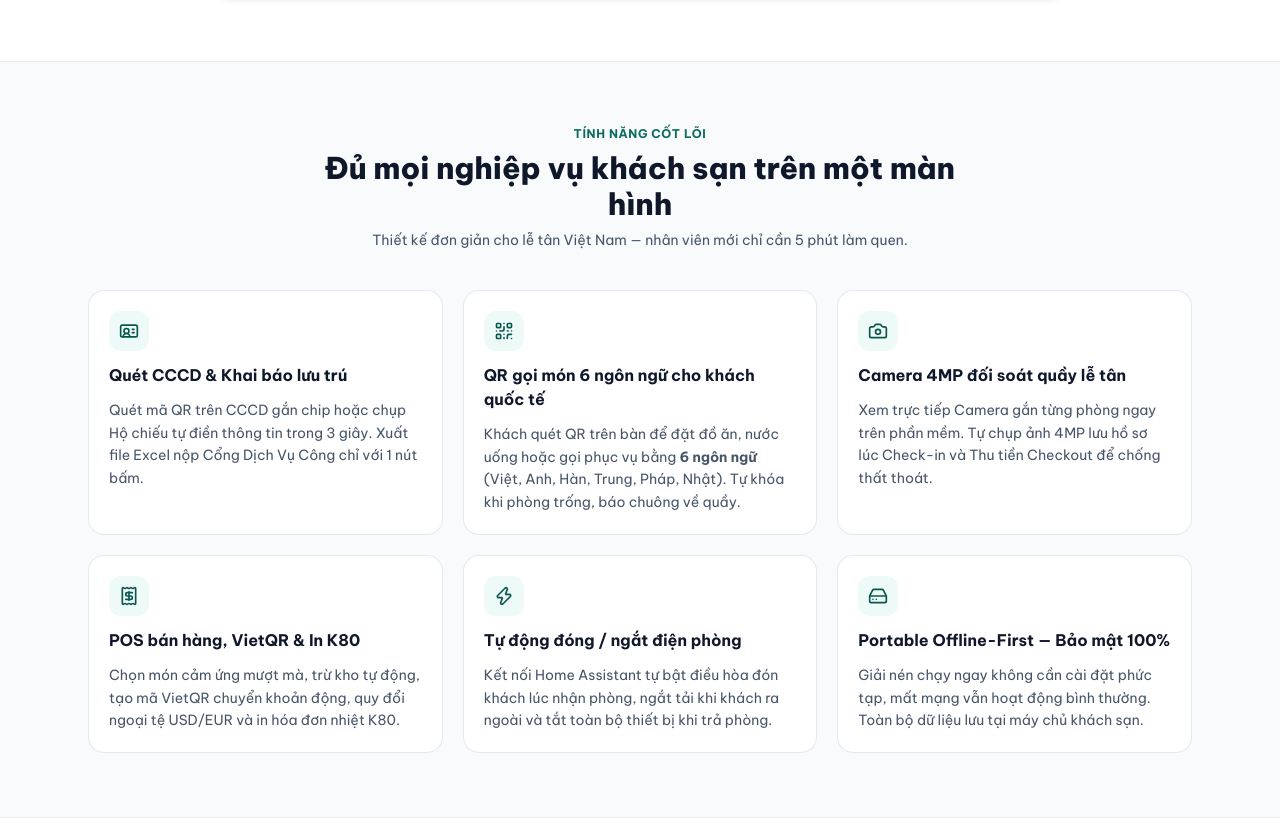
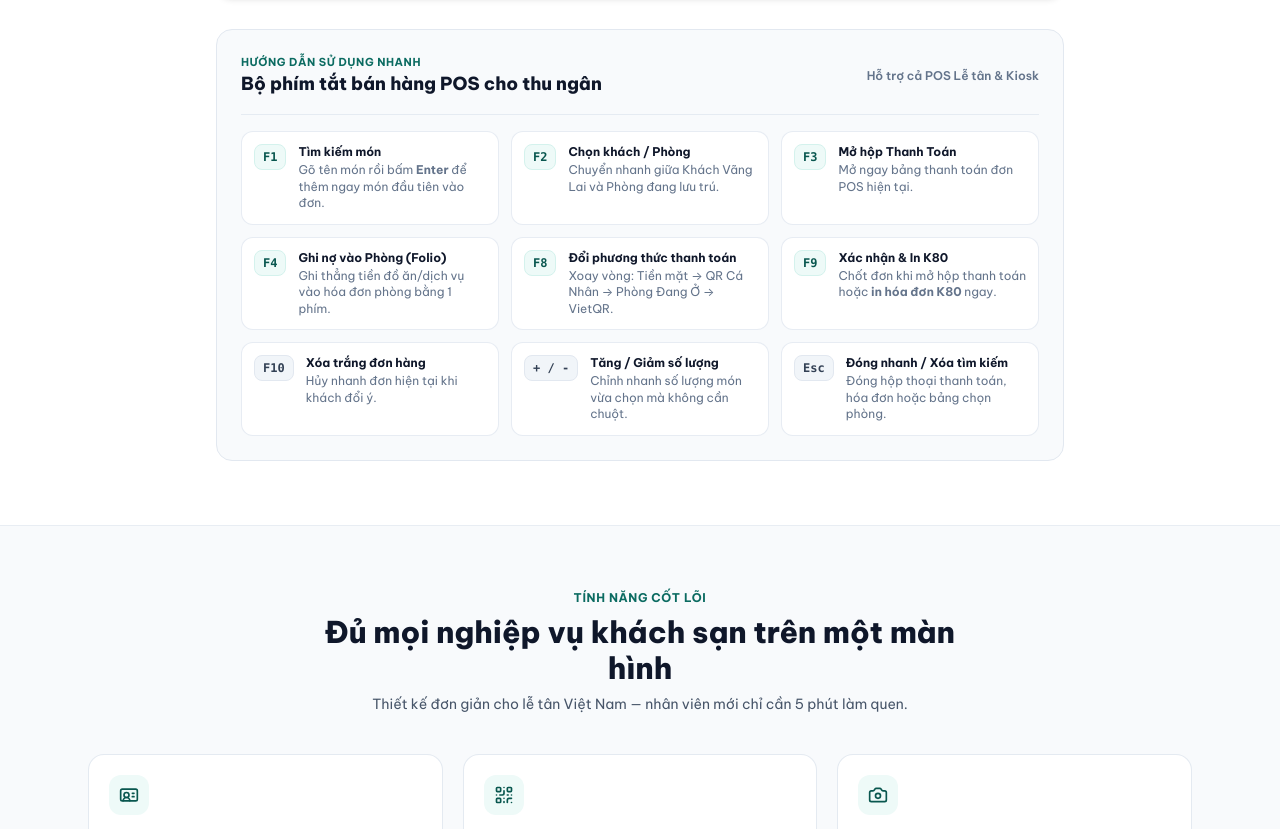
Before and after one commit to PhuongMinhVN/omoshop-landing, a plain HTML site: page index.html in a window 1280 px wide. Shown: the part 1404-2233 px from the top of the page. Drawn offline with nearby package versions, Linux system fonts and the light colour scheme.

Commit message:
feat: add POS keyboard shortcuts quick guide to omoshop.live

```diff
--- a/index.html
+++ b/index.html
@@ -277,6 +277,91 @@
           class="w-full aspect-video bg-black">
           <source id="demo-source" src="/assets/PMVN-SmartHotel-3D-Showcase-90s.mp4" type="video/mp4" />
         </video>
+      </div>
+
+      <!-- Bảng phím tắt POS hướng dẫn nhanh cho thu ngân -->
+      <div id="pos-shortcuts" class="mt-8 rounded-2xl bg-slate-50 border border-slate-200 p-5 sm:p-6">
+        <div class="flex flex-col sm:flex-row sm:items-center justify-between gap-2 pb-4 mb-4 border-b border-slate-200/80">
+          <div>
+            <p class="text-[11px] font-bold uppercase tracking-wider text-brand-600">Hướng dẫn sử dụng nhanh</p>
+            <h3 class="text-base sm:text-lg font-extrabold text-slate-900">Bộ phím tắt bán hàng POS cho thu ngân</h3>
+          </div>
+          <span class="text-xs font-semibold text-slate-500">Hỗ trợ cả POS Lễ tân &amp; Kiosk</span>
+        </div>
+
+        <div class="grid sm:grid-cols-2 lg:grid-cols-3 gap-2.5 sm:gap-3 text-xs">
+          <div class="flex items-start gap-3 p-3 rounded-xl bg-white border border-slate-200/80">
+            <kbd class="px-2 py-1 rounded-lg bg-brand-50 border border-brand-100 text-brand-700 font-mono font-extrabold text-xs shrink-0">F1</kbd>
+            <div class="min-w-0">
+              <p class="font-bold text-slate-900">Tìm kiếm món</p>
+              <p class="text-slate-500 mt-0.5 leading-snug">Gõ tên món rồi bấm <strong>Enter</strong> để thêm ngay món đầu tiên vào đơn.</p>
+            </div>
+          </div>
+
+          <div class="flex items-start gap-3 p-3 rounded-xl bg-white border border-slate-200/80">
+            <kbd class="px-2 py-1 rounded-lg bg-brand-50 border border-brand-100 text-brand-700 font-mono font-extrabold text-xs shrink-0">F2</kbd>
+            <div class="min-w-0">
+              <p class="font-bold text-slate-900">Chọn khách / Phòng</p>
+              <p class="text-slate-500 mt-0.5 leading-snug">Chuyển nhanh giữa Khách Vãng Lai và Phòng đang lưu trú.</p>
+            </div>
+          </div>
+
+          <div class="flex items-start gap-3 p-3 rounded-xl bg-white border border-slate-200/80">
+            <kbd class="px-2 py-1 rounded-lg bg-brand-50 border border-brand-100 text-brand-700 font-mono font-extrabold text-xs shrink-0">F3</kbd>
+            <div class="min-w-0">
+              <p class="font-bold text-slate-900">Mở hộp Thanh Toán</p>
+              <p class="text-slate-500 mt-0.5 leading-snug">Mở ngay bảng thanh toán đơn POS hiện tại.</p>
+            </div>
+          </div>
+
+          <div class="flex items-start gap-3 p-3 rounded-xl bg-white border border-slate-200/80">
+            <kbd class="px-2 py-1 rounded-lg bg-brand-50 border border-brand-100 text-brand-700 font-mono font-extrabold text-xs shrink-0">F4</kbd>
+            <div class="min-w-0">
+              <p class="font-bold text-slate-900">Ghi nợ vào Phòng (Folio)</p>
+              <p class="text-slate-500 mt-0.5 leading-snug">Ghi thẳng tiền đồ ăn/dịch vụ vào hóa đơn phòng bằng 1 phím.</p>
+            </div>
+          </div>
+
+          <div class="flex items-start gap-3 p-3 rounded-xl bg-white border border-slate-200/80">
+            <kbd class="px-2 py-1 rounded-lg bg-brand-50 border border-brand-100 text-brand-700 font-mono font-extrabold text-xs shrink-0">F8</kbd>
+            <div class="min-w-0">
+              <p class="font-bold text-slate-900">Đổi phương thức thanh toán</p>
+              <p class="text-slate-500 mt-0.5 leading-snug">Xoay vòng: Tiền mặt → QR Cá Nhân → Phòng Đang Ở → VietQR.</p>
+            </div>
+          </div>
+
+          <div class="flex items-start gap-3 p-3 rounded-xl bg-white border border-slate-200/80">
+            <kbd class="px-2 py-1 rounded-lg bg-brand-50 border border-brand-100 text-brand-700 font-mono font-extrabold text-xs shrink-0">F9</kbd>
+            <div class="min-w-0">
+              <p class="font-bold text-slate-900">Xác nhận &amp; In K80</p>
+              <p class="text-slate-500 mt-0.5 leading-snug">Chốt đơn khi mở hộp thanh toán hoặc <strong>in hóa đơn K80</strong> ngay.</p>
+            </div>
+          </div>
+
+          <div class="flex items-start gap-3 p-3 rounded-xl bg-white border border-slate-200/80">
+            <kbd class="px-2 py-1 rounded-lg bg-slate-100 border border-slate-200 text-slate-700 font-mono font-extrabold text-xs shrink-0">F10</kbd>
+            <div class="min-w-0">
+              <p class="font-bold text-slate-900">Xóa trắng đơn hàng</p>
+              <p class="text-slate-500 mt-0.5 leading-snug">Hủy nhanh đơn hiện tại khi khách đổi ý.</p>
+            </div>
+          </div>
+
+          <div class="flex items-start gap-3 p-3 rounded-xl bg-white border border-slate-200/80">
+            <kbd class="px-2 py-1 rounded-lg bg-slate-100 border border-slate-200 text-slate-700 font-mono font-extrabold text-xs shrink-0">+ / -</kbd>
+            <div class="min-w-0">
+              <p class="font-bold text-slate-900">Tăng / Giảm số lượng</p>
+              <p class="text-slate-500 mt-0.5 leading-snug">Chỉnh nhanh số lượng món vừa chọn mà không cần chuột.</p>
+            </div>
+          </div>
+
+          <div class="flex items-start gap-3 p-3 rounded-xl bg-white border border-slate-200/80">
+            <kbd class="px-2 py-1 rounded-lg bg-slate-100 border border-slate-200 text-slate-700 font-mono font-extrabold text-xs shrink-0">Esc</kbd>
+            <div class="min-w-0">
+              <p class="font-bold text-slate-900">Đóng nhanh / Xóa tìm kiếm</p>
+              <p class="text-slate-500 mt-0.5 leading-snug">Đóng hộp thoại thanh toán, hóa đơn hoặc bảng chọn phòng.</p>
+            </div>
+          </div>
+        </div>
       </div>
     </div>
   </section>
```
